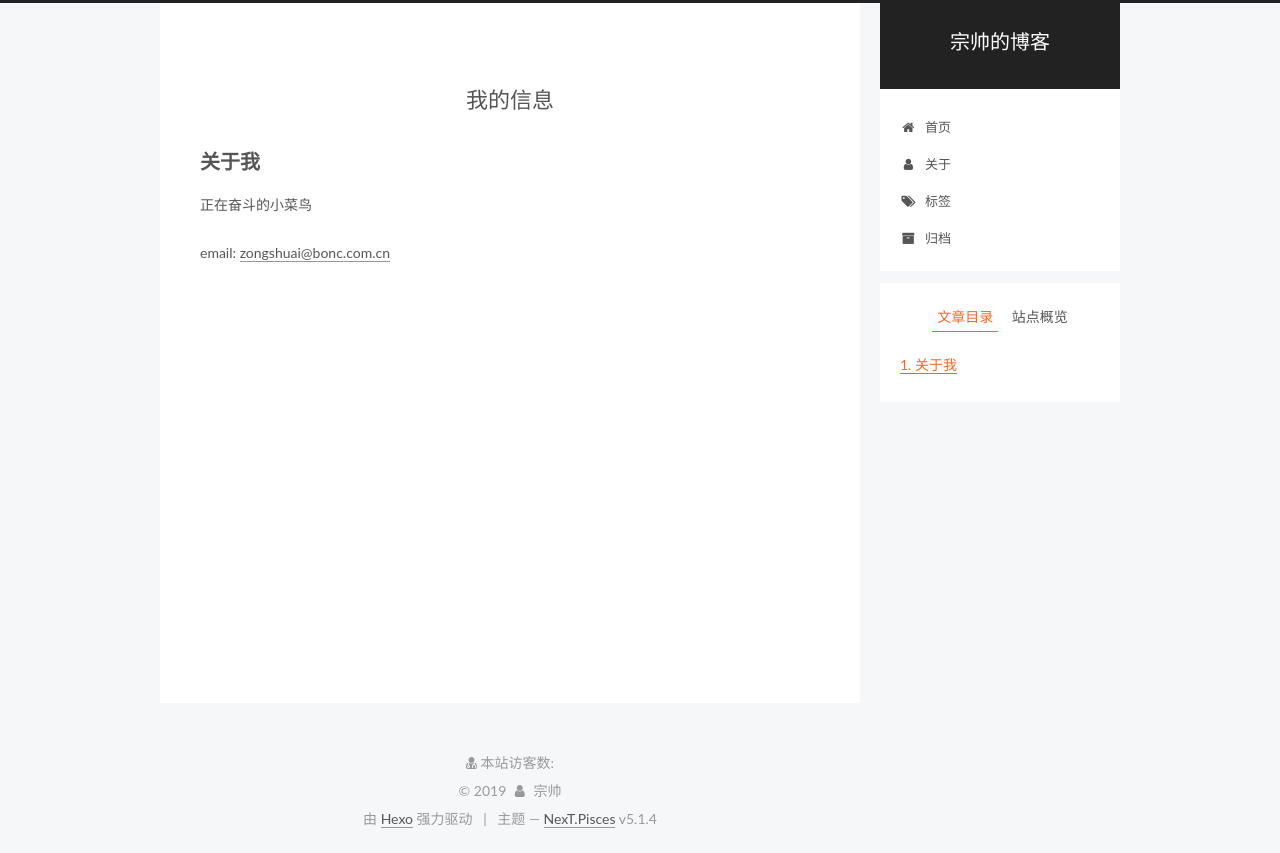
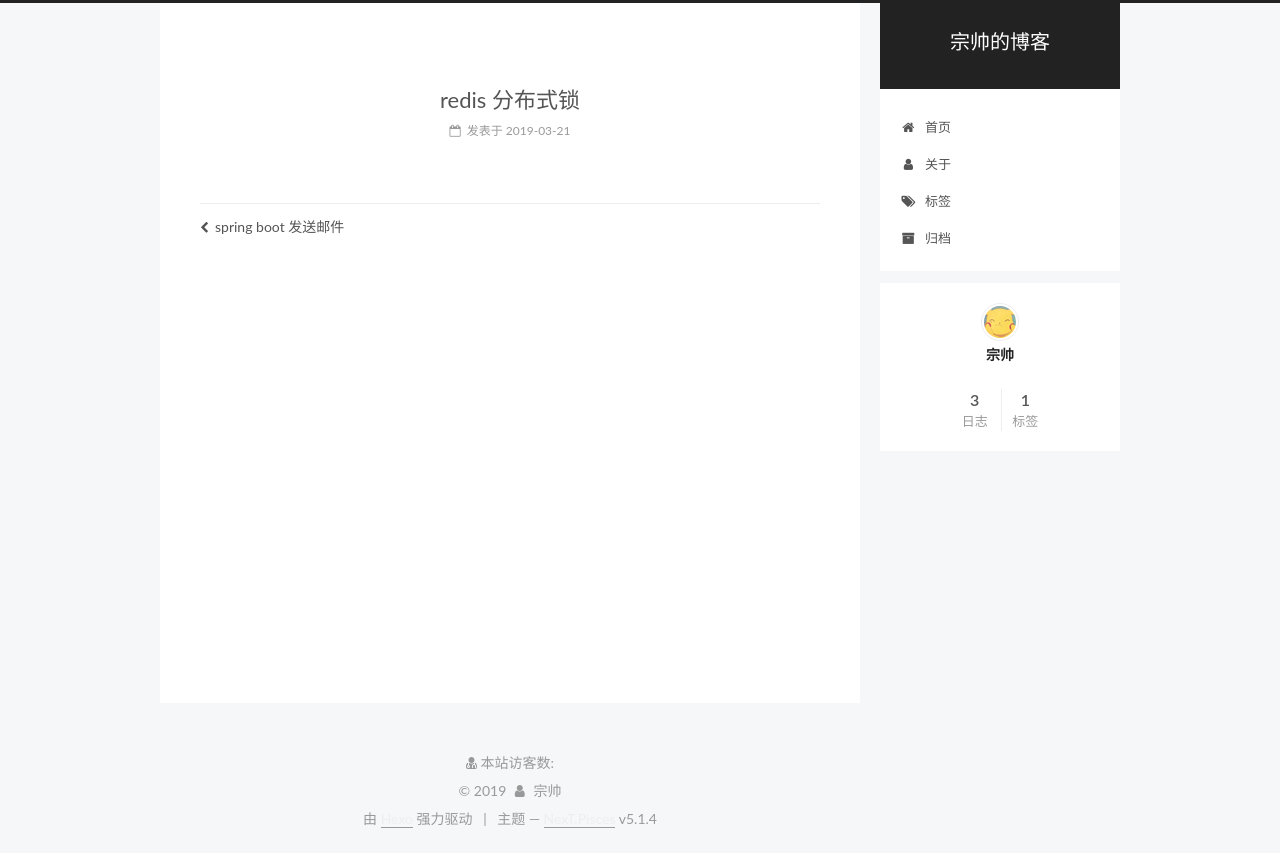
Before and after one commit to zongsh/zongsh.github.io, a plain HTML site: page 2019/03/21/redis-分布式锁/index.html in a window 1280 px wide. After the commit the page ends 800 px from the top, so only its background shows below. Drawn offline with Linux system fonts and the light colour scheme; some packages are replaced by stand-ins of ours; a script that the page names is missing.

Commit message:
Site updated: 2019-03-21 18:00:25

```diff
--- a/about/index.html
+++ b/2019/03/21/redis-分布式锁/index.html
@@ -79,17 +79,14 @@
 
 
 
-<meta name="description" content="关于我正在奋斗的小菜鸟 email: zongshuai@bonc.com.cn">
-<meta property="og:type" content="website">
-<meta property="og:title" content="我的信息">
-<meta property="og:url" content="http://yoursite.com/about/index.html">
+<meta property="og:type" content="article">
+<meta property="og:title" content="redis 分布式锁">
+<meta property="og:url" content="http://yoursite.com/2019/03/21/redis-分布式锁/index.html">
 <meta property="og:site_name" content="宗帅的博客">
-<meta property="og:description" content="关于我正在奋斗的小菜鸟 email: zongshuai@bonc.com.cn">
 <meta property="og:locale" content="zh-Hans">
-<meta property="og:updated_time" content="2019-03-18T07:06:15.623Z">
+<meta property="og:updated_time" content="2019-03-21T07:36:21.096Z">
 <meta name="twitter:card" content="summary">
-<meta name="twitter:title" content="我的信息">
-<meta name="twitter:description" content="关于我正在奋斗的小菜鸟 email: zongshuai@bonc.com.cn">
+<meta name="twitter:title" content="redis 分布式锁">
 
 
 
@@ -119,13 +116,13 @@
 
 
 
-  <link rel="canonical" href="http://yoursite.com/about/">
+  <link rel="canonical" href="http://yoursite.com/2019/03/21/redis-分布式锁/">
 
 
 
 
 
-  <title>我的信息 | 宗帅的博客</title>
+  <title>redis 分布式锁 | 宗帅的博客</title>
 
 
 
@@ -242,26 +239,82 @@
 
 
 
-    <div class="post-block page">
-      <header class="post-header">
-
-	<h1 class="post-title" itemprop="name headline">我的信息</h1>
-
-
-
-</header>
 
 
 
 
-      <div class="post-body">
+
+  <article class="post post-type-normal" itemscope itemtype="http://schema.org/Article">
 
 
-          <h2 id="关于我"><a href="#关于我" class="headerlink" title="关于我"></a>关于我</h2><p>正在奋斗的小菜鸟</p>
-<p>email: <a href="mailto:zongshuai@bonc.com.cn" target="_blank" rel="noopener">zongshuai@bonc.com.cn</a></p>
+
+  <div class="post-block">
+    <link itemprop="mainEntityOfPage" href="http://yoursite.com/2019/03/21/redis-分布式锁/">
+
+    <span hidden itemprop="author" itemscope itemtype="http://schema.org/Person">
+      <meta itemprop="name" content="宗帅">
+      <meta itemprop="description" content>
+      <meta itemprop="image" content="/images/zongshuai.ico">
+    </span>
+
+    <span hidden itemprop="publisher" itemscope itemtype="http://schema.org/Organization">
+      <meta itemprop="name" content="宗帅的博客">
+    </span>
 
 
-      </div>
+      <header class="post-header">
+
+
+
+          <h1 class="post-title" itemprop="name headline">redis 分布式锁</h1>
+
+
+        <div class="post-meta">
+          <span class="post-time">
+
+              <span class="post-meta-item-icon">
+                <i class="fa fa-calendar-o"></i>
+              </span>
+
+                <span class="post-meta-item-text">发表于</span>
+
+              <time title="创建于" itemprop="dateCreated datePublished" datetime="2019-03-21T15:36:21+08:00">
+                2019-03-21
+              </time>
+
+
+
+
+
+          </span>
+
+
+
+
+
+
+
+
+
+
+
+
+
+
+
+
+        </div>
+      </header>
+
+
+
+
+
+    <div class="post-body" itemprop="articleBody">
+
+
+
+
 
 
 
@@ -269,6 +322,52 @@
 
 
 
+
+
+
+
+
+
+
+    <footer class="post-footer">
+
+
+
+
+
+
+
+        <div class="post-nav">
+          <div class="post-nav-next post-nav-item">
+
+              <a href="/2019/03/18/mail/" rel="next" title="spring boot 发送邮件">
+                <i class="fa fa-chevron-left"></i> spring boot 发送邮件
+              </a>
+
+          </div>
+
+          <span class="post-nav-divider"></span>
+
+          <div class="post-nav-prev post-nav-item">
+
+          </div>
+        </div>
+
+
+
+
+    </footer>
+  </div>
+
+
+
+  </article>
+
+
+
+    <div class="post-spread">
+
+    </div>
   </div>
 
 
@@ -301,17 +400,8 @@
 
 
 
-        <ul class="sidebar-nav motion-element">
-          <li class="sidebar-nav-toc sidebar-nav-active" data-target="post-toc-wrap">
-            文章目录
-          </li>
-          <li class="sidebar-nav-overview" data-target="site-overview-wrap">
-            站点概览
-          </li>
-        </ul>
 
-
-      <section class="site-overview-wrap sidebar-panel">
+      <section class="site-overview-wrap sidebar-panel sidebar-panel-active">
         <div class="site-overview">
           <div class="site-author motion-element" itemprop="author" itemscope itemtype="http://schema.org/Person">
 
@@ -328,7 +418,7 @@
 
                 <a href="/archives/">
 
-                  <span class="site-state-item-count">2</span>
+                  <span class="site-state-item-count">3</span>
                   <span class="site-state-item-name">日志</span>
                 </a>
               </div>
@@ -364,22 +454,6 @@
         </div>
       </section>
 
-
-      <!--noindex-->
-        <section class="post-toc-wrap motion-element sidebar-panel sidebar-panel-active">
-          <div class="post-toc">
-
-
-
-
-
-
-              <div class="post-toc-content"><ol class="nav"><li class="nav-item nav-level-2"><a class="nav-link" href="#关于我"><span class="nav-number">1.</span> <span class="nav-text">关于我</span></a></li></ol></div>
-
-
-          </div>
-        </section>
-      <!--/noindex-->
 
 
 
--- a/css/main.css
+++ b/css/main.css
@@ -1935,7 +1935,7 @@ img:hover {
   width: 4px;
   height: 4px;
   border-radius: 50%;
-  background: #edc9ff;
+  background: #8114fa;
 }
 .links-of-blogroll {
   font-size: 13px;
@@ -3103,3 +3103,16 @@ img:hover {
     text-align: justify;
   }
 }
+@media screen and (min-width: 1200px) {
+  body {
+    background-image: url("/images/bg.jpg") no-repeat;
+    overflow: hidden;
+    position: fixed;
+    width: 100%;
+    height: 100%;
+    background-size: cover;
+  }
+  #footer a {
+    color: #eee;
+  }
+}
```
Also changed, not shown: 2019/03/18/hello-world/index.html (+1 -1 lines), 2019/03/18/mail/index.html (+5 -1 lines), archives/2019/03/index.html (+37 -2 lines), archives/2019/index.html (+37 -2 lines), archives/index.html (+37 -2 lines), index.html (+120 -1 lines), tags/index.html (+1 -1 lines), tags/java开发常用功能/index.html (+1 -1 lines).
